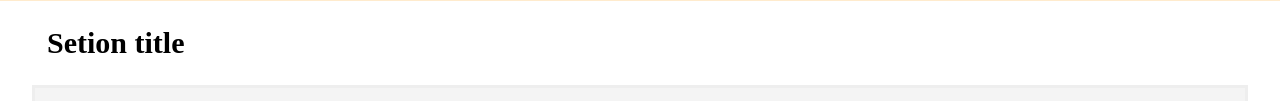
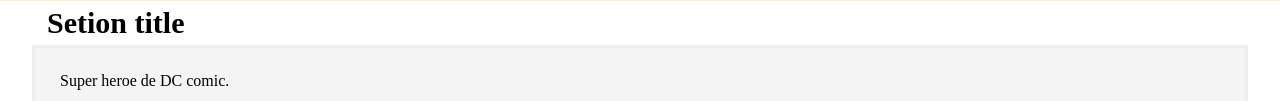
Before and after one commit to Stiiven3/Funval-G4, a plain HTML site: page dia4/landing.html in a window 1280 px wide. Shown: the part 552-653 px from the top of the page. Drawn offline with Linux system fonts and the light colour scheme.

Commit message:
Section error visual arreglado

```diff
--- a/dia4/style2.css
+++ b/dia4/style2.css
@@ -114,7 +114,7 @@
 }
 
 .T21{
-    margin: 25px 0px;
+    margin: 5px 0px;
 
     width: 100%;
 
```
